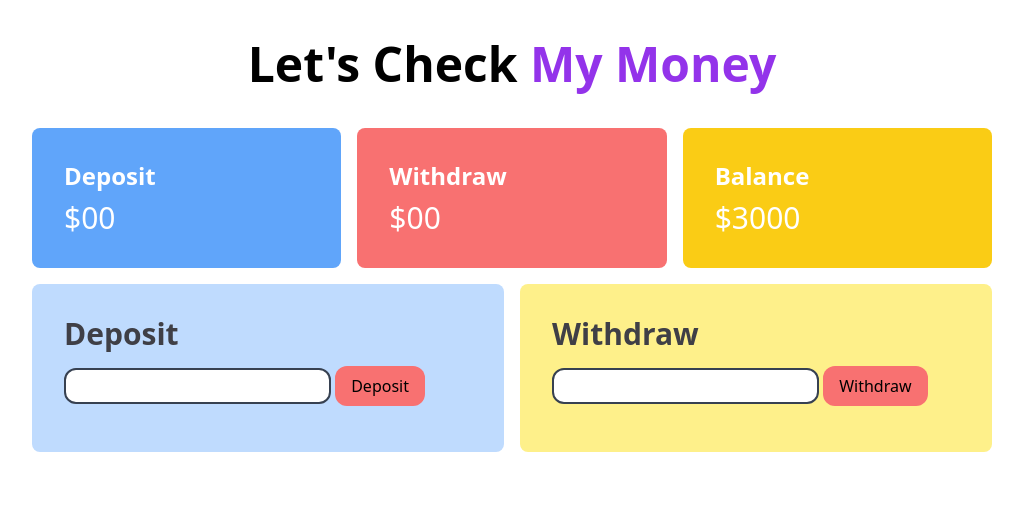
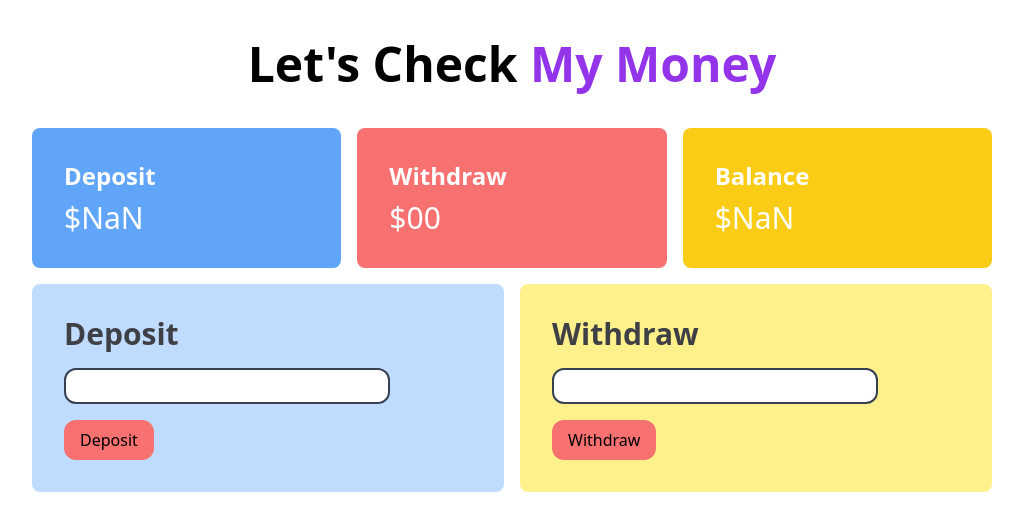
Before and after one commit to aduyti/interactive-pract, a plain HTML site: page banking.html in a window 1280 px wide. Both pictures are taken after a click on the button "Deposit". Shown: the whole page, without its empty margins (128-1151 px from the left). Drawn offline with nearby package versions, Linux system fonts and the light colour scheme.

Commit message:
yohohoho

```diff
--- a/bank.js
+++ b/bank.js
@@ -0,0 +1,19 @@
+const buttons = document.getElementsByTagName("BUTTON");
+for (const btn of buttons) {
+    btn.addEventListener("click", function () {
+        var operation = btn.getAttribute("id");
+        var amount = parseFloat(document.getElementById(operation + "-amount").value);
+        document.getElementById(operation + "-amount").value = "";
+
+        // console.log(document.getElementById("current-" + operation).innerText);
+        document.getElementById("current-" + operation).innerText = parseFloat(document.getElementById("current-" + operation).innerText) + amount;
+
+        if (operation == "deposit") {
+            document.getElementById("balance").innerText = parseFloat(document.getElementById("balance").innerText) + amount;
+        }
+        else if (operation == "withdraw") {
+            document.getElementById("balance").innerText = parseFloat(document.getElementById("balance").innerText) - amount;
+        }
+        // console.log(operation, amount);
+    })
+}
--- a/banking.html
+++ b/banking.html
@@ -39,12 +39,14 @@
         <div class="grid grid-cols-2 gap-4 w-3/4 mx-auto my-4">
             <div class="bg-blue-200 p-8 rounded-lg">
                 <h3 class="text-zinc-700 text-3xl font-extrabold">Deposit</h3>
-                <input id="deposit-amount" type="text" class="border-2 border-gray-700 rounded-xl px-4 py-1 my-4">
+                <input id="deposit-amount" type="text"
+                    class="border-2 border-gray-700 rounded-xl px-4 py-1 my-4 block w-4/5">
                 <button id="deposit" class="bg-red-400 px-4 py-2 font-medium text-gray rounded-xl">Deposit</button>
             </div>
             <div class="bg-yellow-200 p-8 rounded-lg">
                 <h3 class="text-zinc-700 text-3xl font-extrabold">Withdraw</h3>
-                <input id="withdraw-amount" type="text" class="border-2 border-gray-700 rounded-xl px-4 py-1 my-4">
+                <input id="withdraw-amount" type="text"
+                    class="border-2 border-gray-700 rounded-xl px-4 py-1 my-4 block w-4/5">
                 <button id="withdraw" class="bg-red-400 px-4 py-2 font-medium text-gray rounded-xl">Withdraw</button>
             </div>
         </div>
```
